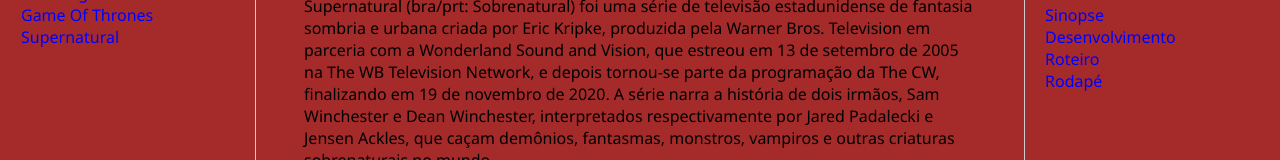
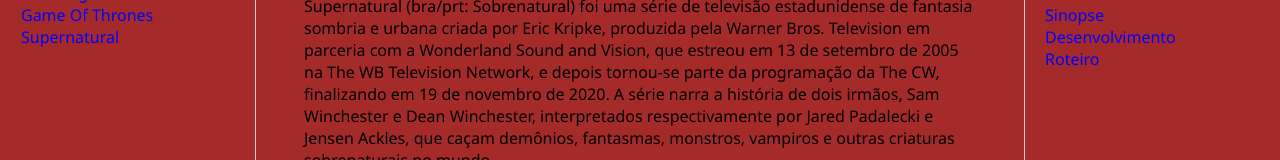
Before and after one commit to Walmir11/HTML, a plain HTML site: page Projetos/SiteSerie/Supernatural.html in a window 1280 px wide. Shown: the part 278-438 px from the top of the page. Drawn offline with Linux system fonts and the light colour scheme.

Commit message:
Atualizando

```diff
--- a/Projetos/SiteSerie/Supernatural.html
+++ b/Projetos/SiteSerie/Supernatural.html
@@ -92,7 +92,6 @@
                     <li><a href="#Sinopse" target="_self">Sinopse</a></li>
                     <li><a href="#Desenvolvimento" target="_self">Desenvolvimento</a></li>
                     <li><a href="#Roteiro" target="_self">Roteiro</a></li>
-                    <li><a href="#Rodapé" target="_self">Rodapé</a></li>
                 </ul>
             </div>
         </div>
```
